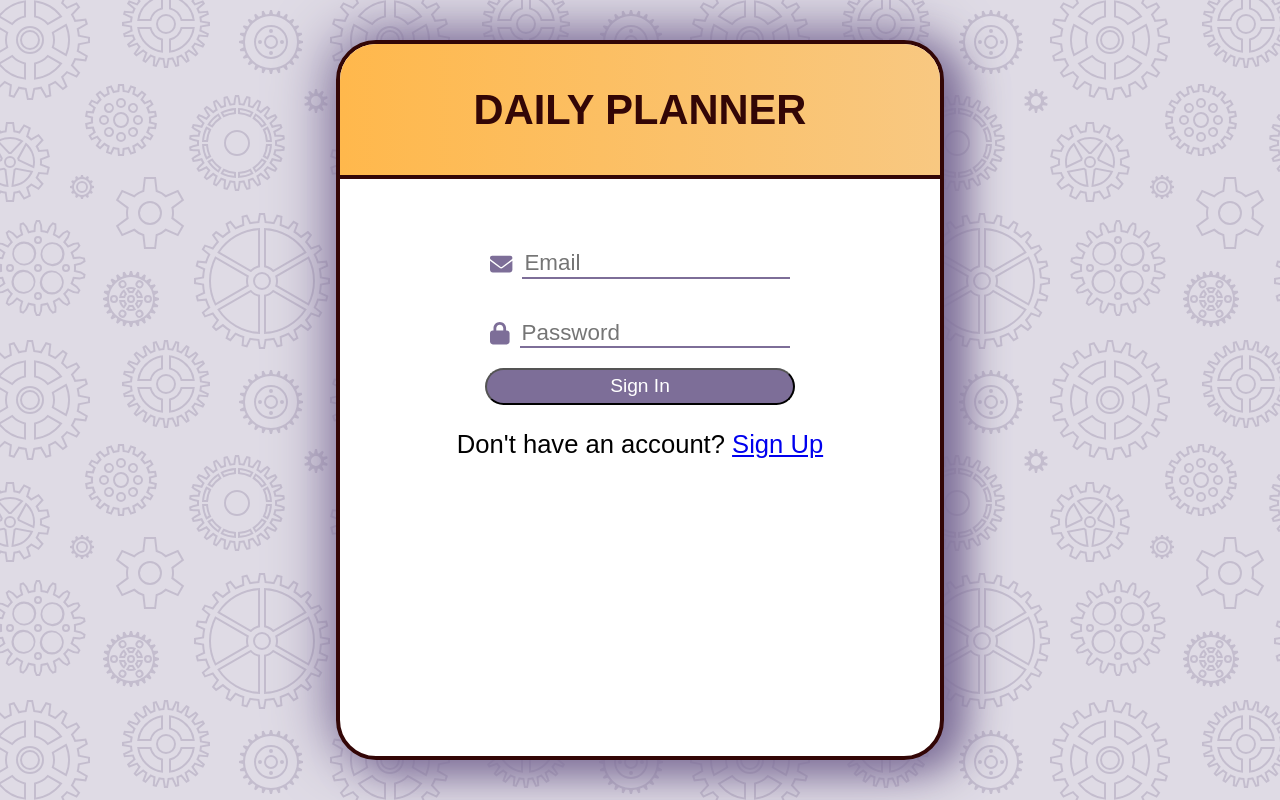
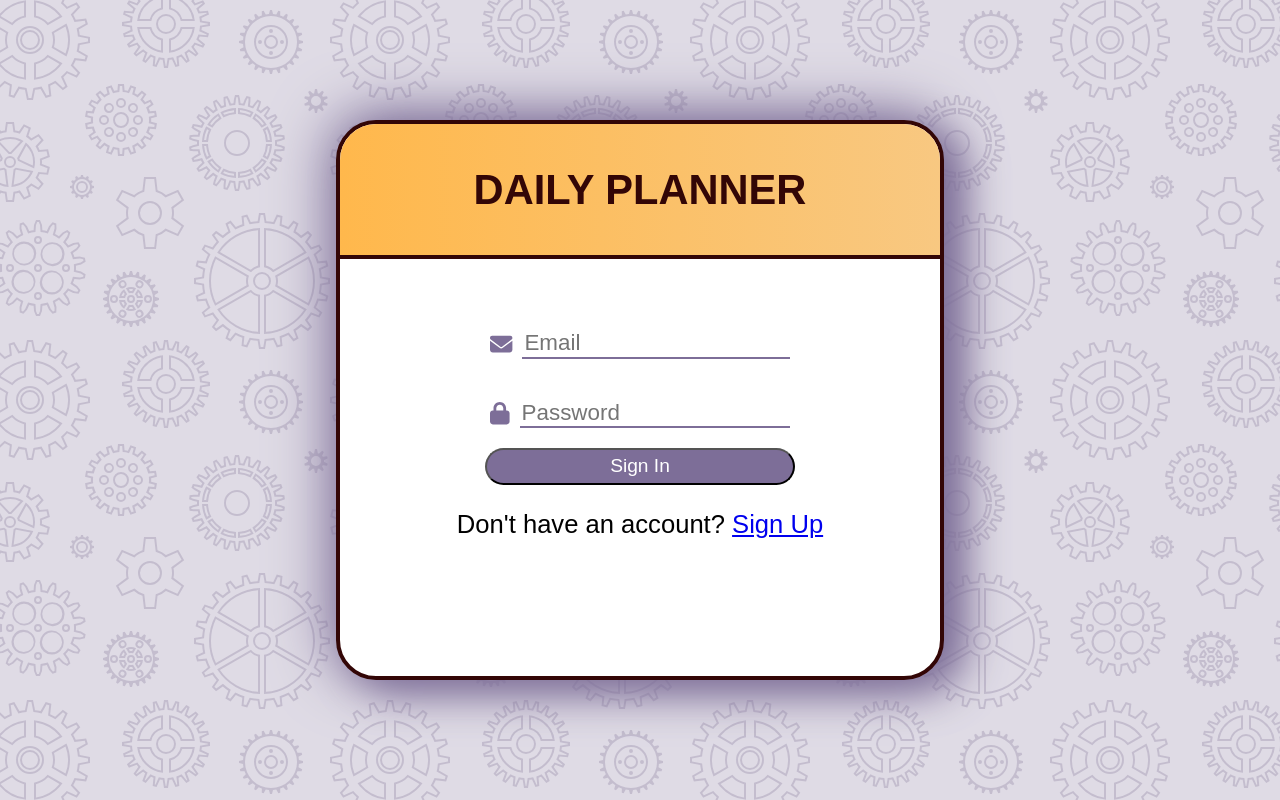
Before and after one commit to rodgersajb/daily-planner, a React (Vite) app: page / in a window 1280 px wide. Built offline with nearby package versions, Linux system fonts and the light colour scheme; no server answers; a web font is replaced by a local one.

Commit message:
adjusted sign-in form height

```diff
--- a/src/Components/SignIn.jsx
+++ b/src/Components/SignIn.jsx
@@ -61,7 +61,7 @@ const SignIn = () => {
 
   return (
     <div className="wrapper">
-      <form action="" onSubmit={handleClick}>
+      <form className="form-sign-in" action="" onSubmit={handleClick}>
         <div className="planner-container">
           <h3>Daily Planner</h3>
         </div>
--- a/src/Components/SignIn.scss
+++ b/src/Components/SignIn.scss
@@ -1,4 +1,7 @@
-.form-container {
-  display: flex;
-  flex-direction: column;
+body {
+  .wrapper {
+    .form-sign-in {
+      height: 70%;
+    }
+  }
 }
--- a/src/Components/SignUp.jsx
+++ b/src/Components/SignUp.jsx
@@ -1,4 +1,4 @@
-import { useState, useEffect, useCallback } from "react";
+import { useState } from "react";
 import { Link } from "react-router-dom";
 import "./Fontawesome";
 import { firebase, db } from "./firebase";
@@ -7,6 +7,7 @@ import { createUserWithEmailAndPassword, getAuth } from "firebase/auth";
 import { FontAwesomeIcon } from "@fortawesome/react-fontawesome";
 import "./SignUp.scss";
 import { validateEmail } from "./ValidateEmail";
+
 
 const SignUp = () => {
   const [email, setEmail] = useState("");
@@ -19,16 +20,11 @@ const SignUp = () => {
       .then((response) => {
         const user = response.user;
 
-        // Signed in
-
-        console.log(user, "USERRRR");
         alert("Successfully signed up!");
         set(ref(db, "users/" + user.uid), {
           email: email,
           displayName: name,
         });
-
-        // ...
       })
 
       .catch((error) => {
@@ -43,13 +39,10 @@ const SignUp = () => {
     event.preventDefault();
 
     !validateEmail ? alert("Please enter a valid email") : true;
-    // !validateEmail ? alert('enter a proper email!) or invoke code
-    // if not validate, you're wrong!
-    // if validate, you're validated!
   };
 
   return (
-    <div className="wrapper">
+    <div className="wrapper sign-in">
       <form action="" onSubmit={handleOnSubmit}>
         <div className="planner-container">
           <h3>Daily Planner</h3>
--- a/src/Components/SignUp.scss
+++ b/src/Components/SignUp.scss
@@ -21,7 +21,7 @@ body {
       background: #d7d3de;
       box-shadow: 20px 10px 40px $bodyColor, -5px -5px 60px $bodyColor;
       width: 50%;
-      height: 90%;
+      height: 85%;
       border-radius: 40px;
       display: flex;
       align-items: center;
@@ -144,3 +144,10 @@ body {
     }
   }
 }
+
+// duck necks X 1
+// chicken chunks x 3
+// chicken gizzards x 1
+// beef neck X 2
+// beef organ cudes bag
+// pork chunks X 2
```
